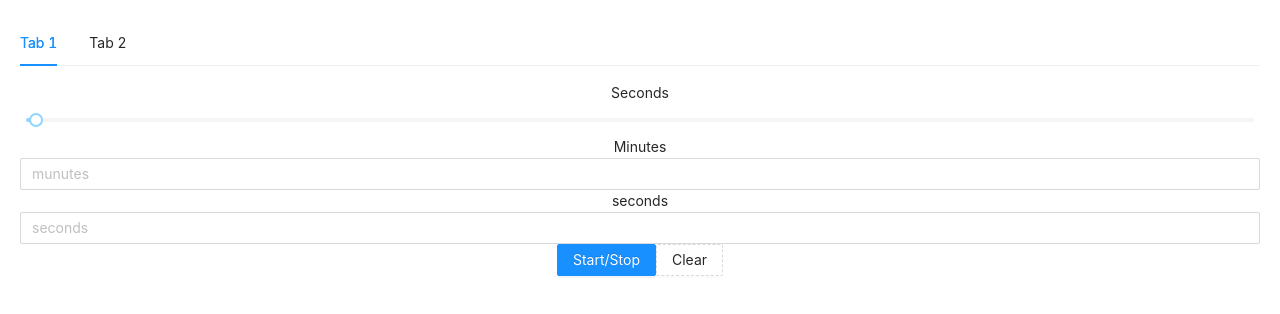
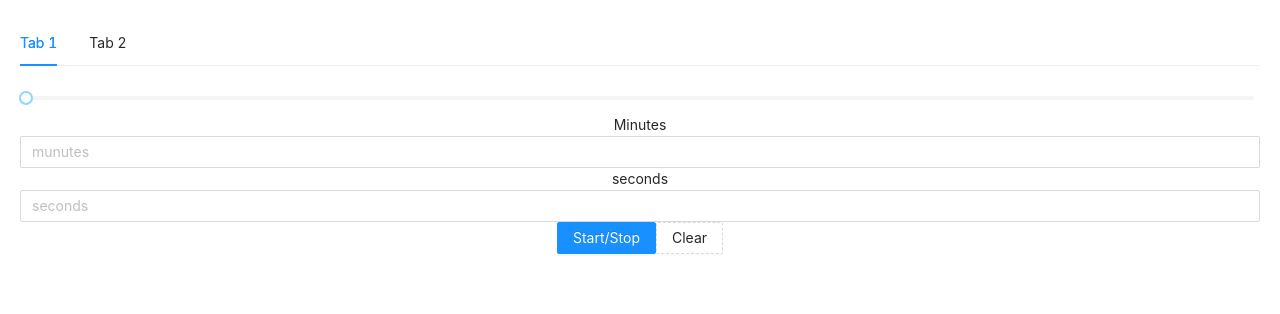
Before and after one commit to s1ep0y/react_timer, a React (Create React App) app: page / in a window 1280 px wide. Shown: the top 314 px of the page. Built offline with nearby package versions, Linux system fonts and the light colour scheme.

Commit message:
inputs and slider depends from now for each over

```diff
--- a/src/App.jsx
+++ b/src/App.jsx
@@ -19,7 +19,6 @@ function App() {
           2nd tab
         </TabPane>
       </Tabs>
-      <Btns />
     </div>
   );
 }
--- a/src/components/Countdown.jsx
+++ b/src/components/Countdown.jsx
@@ -1,47 +1,54 @@
 import React, { useState } from 'react';
-import { TimerSlider, TimerInputs } from './timerInputs'
+import { TimerParams } from './TimerParams'
+import { Btns } from './btns';
 
 
 export class Countdown extends React.Component {
+
     constructor(props){
-        super(props)
-        this.state = {
-            disabled: false,
-            timerTime: null,
+        super(props);
+        this.state={
+            time: 0,
+            maxTime: 43200,
         }
     }
 
-    // sliderHolder = (value) => {
-    //     // console.log(value);
-    //     const mins = Math.floor(value/60)
-    //     const secs = value/60 > 0 ? value%60 : 0
-    //     this.setState({
-    //         timerTime: {
-    //             secs, mins
-    //         },
-    //     })
-    // }
+    startOrStop = () => {
+        const { time } = this.state;
+        console.log('start or stop');
+        console.log(time)
+    };
 
-    // minsHolder = ({target: {value}}) => {
+    clearTime = () => {
+        console.log('clear');
+    };
 
-    //     this.setState({ timerTime: { mins: value } });
-    //     console.log(this.state.timerTime)
-    // }
+    sliderHandler = (val) => this.setState({ time: val });
 
-    // secsHolder = ({target: {value}}) => {
+    secondsHandler = (val) => {
+        const { maxTime, time } = this.state;
+        const newTime = (time+val) > maxTime ? maxTime : (time+val);
+        this.setState({ time: newTime });
+    }
 
-    //     this.setState({ timerTime: { secs: value } });
-    // }
-
+    minutesHandler = (val) => {
+        const { maxTime, time } = this.state;
+        const newTime = (time+val*60) > maxTime ? maxTime : (time+val*60);
+        this.setState ({ time: newTime });
+    }
 
 
     render() {
-        const { disabled } = this.state;
+        const { time } = this.state;
         return(
             <div className="countdown">
-                <span>Seconds</span>
-                <TimerSlider disabled={disabled}/>
-                <TimerInputs disabled={disabled}/>
+                <TimerParams
+                    time={time}
+                    secondsHandler={this.secondsHandler}
+                    minutesHandler={this.minutesHandler}
+                    sliderHandler={this.sliderHandler}
+                />
+                <Btns startOrStop={this.startOrStop} clearTime={this.clearTime}/>
             </div>
         )
 
--- /dev/null
+++ b/src/components/TimerParams.jsx
@@ -0,0 +1,35 @@
+import React from 'react';
+import { Input, Slider } from 'antd';
+
+export const TimerParams = ({ sliderHandler, time = null, minutesHandler, secondsHandler }) => (
+    <div className="TimerParams">
+        <Slider defaultValue={30}
+        // disabled={disabled}
+        step={15}
+        min={0}
+        max={3600}
+        value={time}
+        onChange={sliderHandler}
+        />
+        <div className="group">
+            <label>
+                Minutes
+                <Input type="number"
+                name="mins"
+                value={time ? Math.floor(time/60) : null}
+                placeholder="munutes"
+                onChange={minutesHandler}
+                />
+            </label>
+            <label>
+                seconds
+                <Input type="number"
+                name="secs"
+                value={time ? time%60 : null}
+                placeholder="seconds"
+                onChange={secondsHandler}
+                />
+            </label>
+        </div>
+    </div>
+)
--- a/src/components/btns.jsx
+++ b/src/components/btns.jsx
@@ -2,21 +2,15 @@ import React from 'react';
 import {Button} from 'antd';
 
 export class Btns extends React.Component {
-    startOrStop = () => {
-        console.log('start or stop');
-    };
+    render() {
+        const { startOrStop, clearTime } = this.props;
 
-    clearTime = () => {
-        console.log('clear');
-    };
-
-    render() {
         return (
             <div>
-                <Button type="primary" onClick={this.startOrStop}>
+                <Button type="primary" onClick={startOrStop}>
                     Start/Stop
                 </Button>
-                <Button type="dashed" onClick={this.clearTime}>
+                <Button type="dashed" onClick={clearTime}>
                     Clear
                 </Button>
             </div>
--- a/src/components/timerInputs.jsx
+++ /dev/null
@@ -1,35 +0,0 @@
-import React from 'react';
-import { Input, Slider } from 'antd';
-
-export const TimerSlider = ({ disabled }) => (
-    <Slider defaultValue={30}
-    disabled={disabled}
-    step={15}
-    min={0}
-    max={3600}
-    // onChange={props.sliderHolder}
-    />
-)
-
-export const TimerInputs = ({ disabled }) => (
-    <div className="group">
-    <label>
-        Minutes
-        <Input type="number"
-        name="mins"
-        disabled={disabled}
-        placeholder="munutes"
-        // onChange={this.minsHolder}
-        />
-    </label>
-    <label>
-        seconds
-        <Input type="number"
-        name="secs"
-        disabled={disabled}
-        placeholder="seconds"
-        // onChange={this.secsHolder}
-        />
-    </label>
-</div>
-)
```
